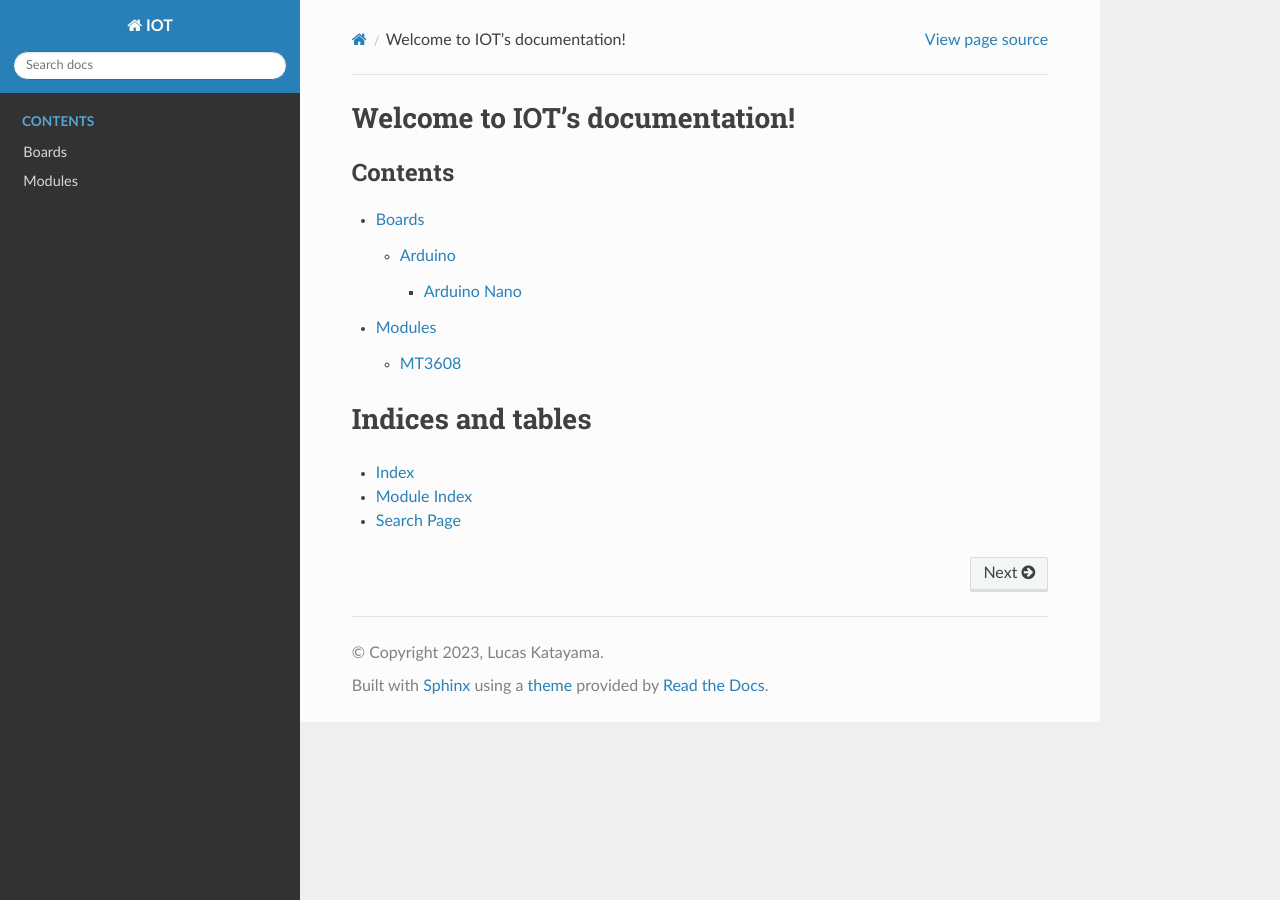
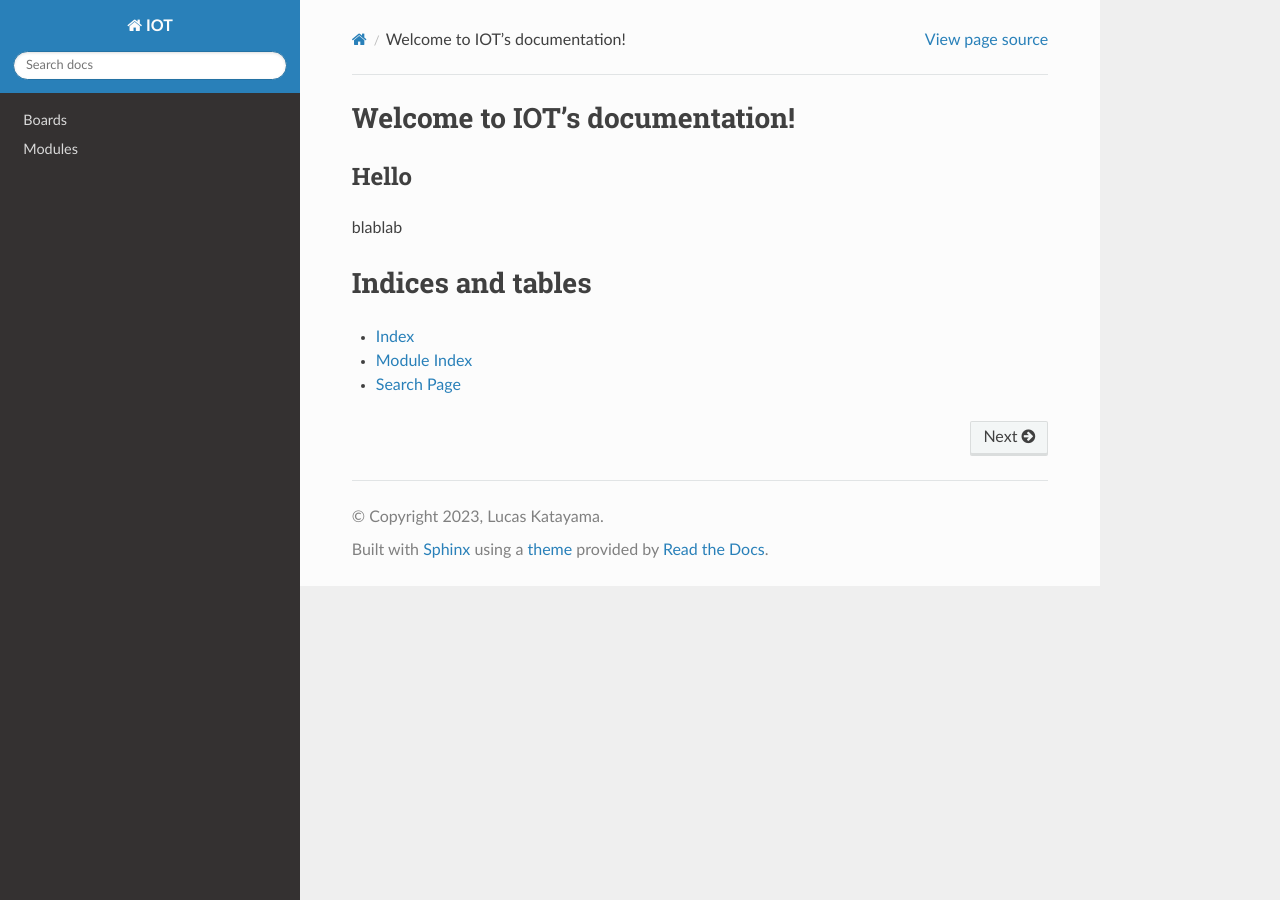
Before and after one commit to lucaskatayama/learn-iot, a Sphinx documentation site: the page built from docs/source/index.rst, in a window 1280 px wide. Built offline with Sphinx 7.4.7 and the Read the Docs theme 2.0.0, drawn with Linux system fonts in a browser that asks for light colours; pages that are not in the unit, such as notebooks, are missing from menus.

Commit message:
docs: hiding toctree from index

```diff
--- a/docs/source/index.rst
+++ b/docs/source/index.rst
@@ -6,9 +6,13 @@
 Welcome to IOT's documentation!
 =====================================
 
+Hello
+-----
+blablab
+
+
 .. toctree::
-   :maxdepth: 3
-   :caption: Contents
+   :hidden:
 
    boards/index
    modules/index
```
